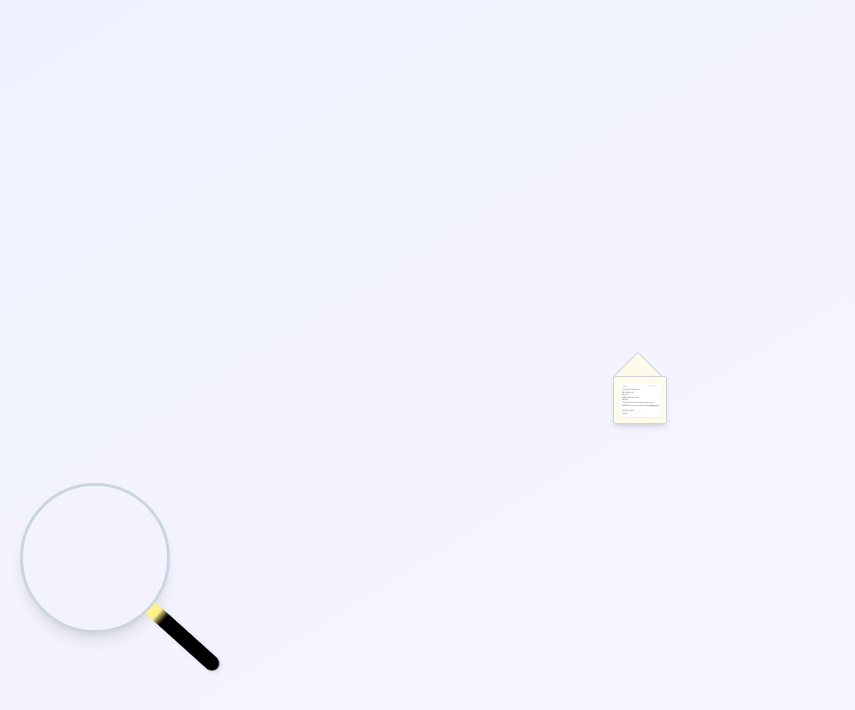
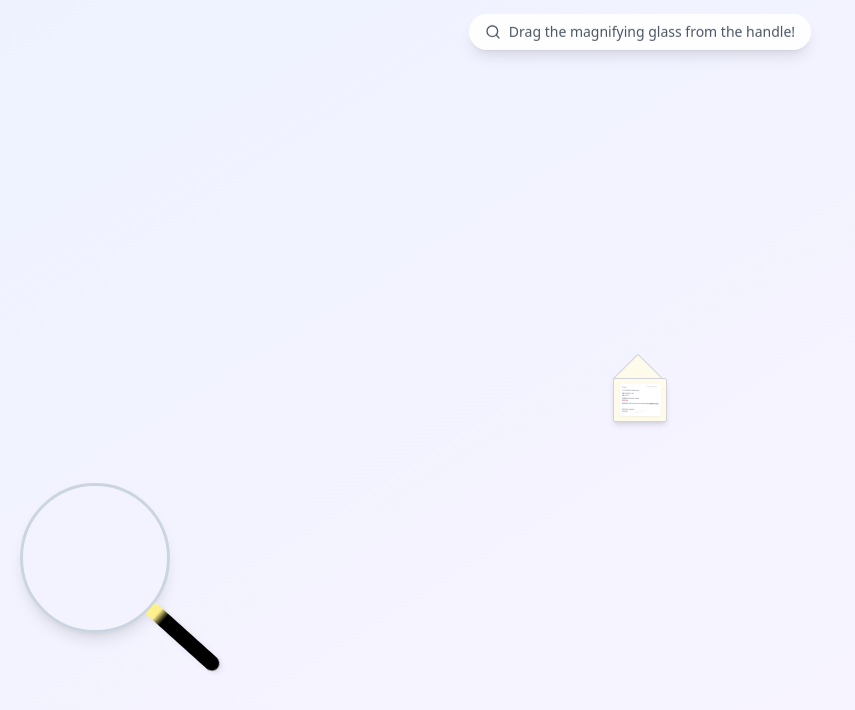
Before and after one commit to anthony2261/birthday-2024, a React (Vite) app: page / in a window 1280 px wide. Shown: the top 710 px of the page, without its empty margins (0-855 px from the left). Built offline with nearby package versions, Linux system fonts and the light colour scheme.

Commit message:
Keep tooltip until glass is dragged, remove placeholder sentence in letter

```diff
--- a/src/App.tsx
+++ b/src/App.tsx
@@ -43,9 +43,10 @@ function App() {
   }, [isDragging, magnifierSize]);
 
   useEffect(() => {
-    const timer = setTimeout(() => setShowIntro(false), 4000);
-    return () => clearTimeout(timer);
-  }, []);
+    if (isDragging && showIntro) {
+      setShowIntro(false);
+    }
+  }, [isDragging, showIntro]);
 
   const handleHandleMouseDown = (e: React.MouseEvent | React.TouchEvent) => {
     if (containerRef.current) {
--- a/src/components/Content.tsx
+++ b/src/components/Content.tsx
@@ -46,16 +46,9 @@ export function Content({ blur }: { blur: boolean }) {
                   </p>
                 </div>
 
-                <p>
-                  I would be delighted to have you join me for this special
-                  celebration.
-                </p>
                 <p className="!mb-[3px] font-semibold">
                   Head over to{" "}
-                  <a
-                    href="/competition"
-                    className="text-sky-500"
-                  >
+                  <a href="/competition" className="text-sky-500">
                     anthonymalkoun.party/competition
                   </a>{" "}
                   for competition details.
--- a/src/components/IntroTooltip.tsx
+++ b/src/components/IntroTooltip.tsx
@@ -4,7 +4,7 @@ export function IntroTooltip() {
   return (
     <div className="absolute top-4 inset-x-0 mx-auto w-fit bg-white/90 backdrop-blur-sm px-4 py-2 rounded-full shadow-lg text-sm text-gray-600 flex items-center gap-2 animate-bounce">
       <Search size={16} />
-      Click and drag the magnifying glass!
+      Drag the magnifying glass from the handle!
     </div>
   );
 }
```
